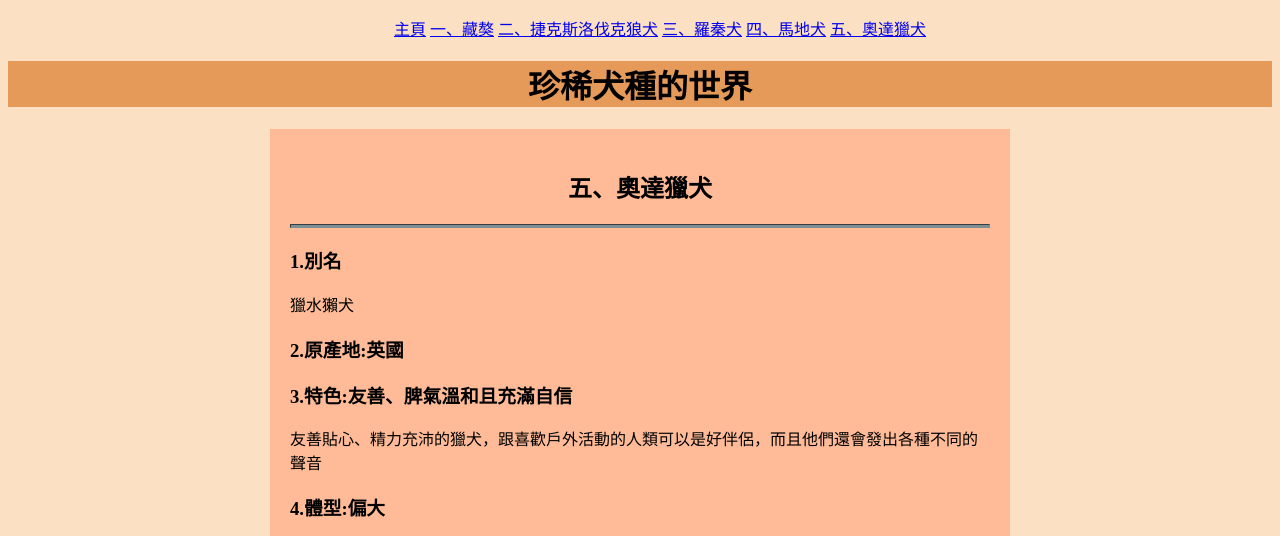
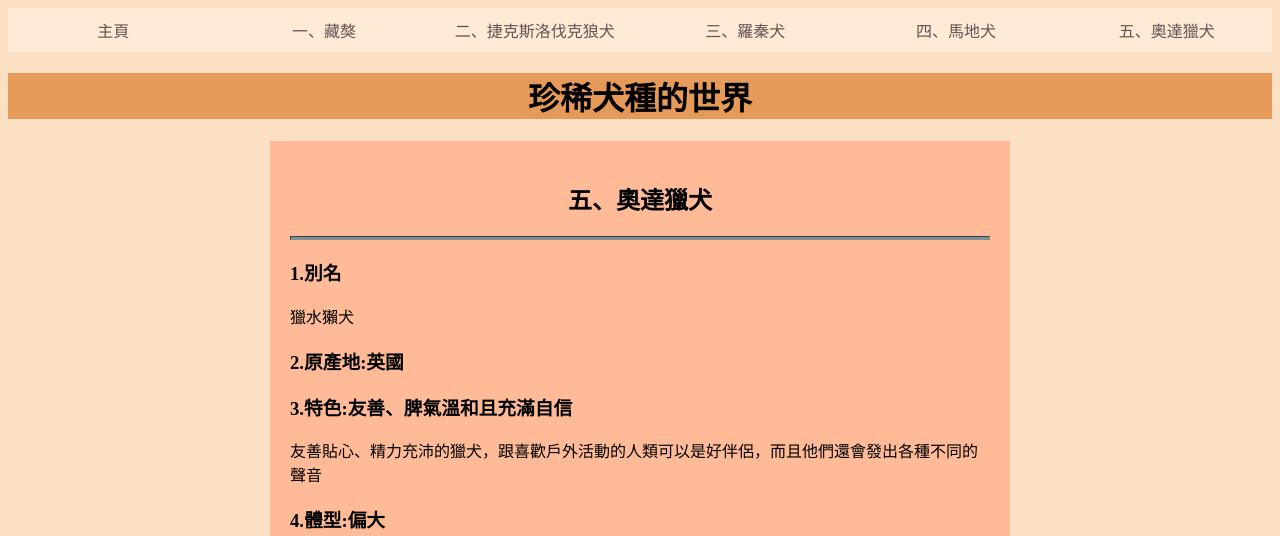
Before and after one commit to Jeffrey113/RareDogs4.github.io, a plain HTML site: page index.html in a window 1280 px wide. Shown: the top 536 px of the page. Drawn offline with nearby package versions, Linux system fonts and the light colour scheme.

Commit message:
index.html

```diff
--- a/index.html
+++ b/index.html
@@ -7,15 +7,25 @@
   </head>
 
   <body bgcolor="#FBE0C3">
-    <nav aria-label="Page navigation example">
-      <ul class="pagination" align="center">
-        <li class="page-item"><a class="page-link" href="https://jie0519.github.io/">主頁</a></li>
-        <li class="page-item"><a class="page-link" href="https://jeffrey113.github.io/RareDogs1.github.io">一、藏獒</a></li>
-        <li class="page-item"><a class="page-link" href="https://jeffrey113.github.io/RareDogs.github.io">二、捷克斯洛伐克狼犬</a></li>
-        <li class="page-item"><a class="page-link" href="https://jeffrey113.github.io/RareDogs2.github.io">三、羅秦犬</a></li>
-        <li class="page-item"><a class="page-link" href="https://jeffrey113.github.io/RareDogs3.github.io">四、馬地犬</a></li>
-        <li class="page-item"><a class="page-link" href="https://jeffrey113.github.io/RareDogs4.github.io">五、奧達獵犬</a></li>
-      </ul>
+    <nav class="navbar">
+      <div class="navbar-section">
+        <a href="https://jie0519.github.io/">主頁</a>
+      </div>
+      <div class="navbar-section">
+        <a href="https://jeffrey113.github.io/RareDogs1.github.io">一、藏獒</a>
+      </div>
+      <div class="navbar-section">
+        <a href="https://jeffrey113.github.io/RareDogs.github.io">二、捷克斯洛伐克狼犬</a>
+      </div>
+      <div class="navbar-section">
+        <a href="https://jeffrey113.github.io/RareDogs2.github.io">三、羅秦犬</a>
+      </div>
+      <div class="navbar-section">
+        <a href="https://jeffrey113.github.io/RareDogs3.github.io">四、馬地犬</a>
+      </div>
+      <div class="navbar-section">
+        <a href="https://jeffrey113.github.io/RareDogs4.github.io">五、奧達獵犬</a>
+      </div>
     </nav>
     <div class="wel">
     <h1>珍稀犬種的世界</h1>
@@ -49,7 +59,7 @@
   </body>
 </html>
 <style>
-  h1, h2, .space, .space2, .con, .button, .top, .intro{
+  .navbar, h1, h2, .space, .space2, .con, .button, .top, .intro{
     text-align: center;
   }
   .wel{
@@ -83,9 +93,29 @@
   background-color: #7D8E95;
   border-color: #7D8E95;
   }
-  li{
-    background: #FBE0C3;
-    display: inline-block;
+  .navbar{
+    positon: fixed;
+    top: 0;
+    width: 100%;
+    background-color: rgba(255, 255, 255, 0.3);
+    padding: auto;
+    color: #000;
+    z-index: 1;
+    display: flex;
+    justify-content: space-around;
   }
-
+  .navbar-section{
+    flex: 1;
+    margin: auto;
+    padding: 10px;
+    border: none;
+  }
+  .navbar-section:hover{
+    background: rgba(255, 255, 255, 0.6);
+    transition:0.3s;
+  }
+  a{
+    text-decoration: none;
+    color: #645354;
+  }
 </style>
```
